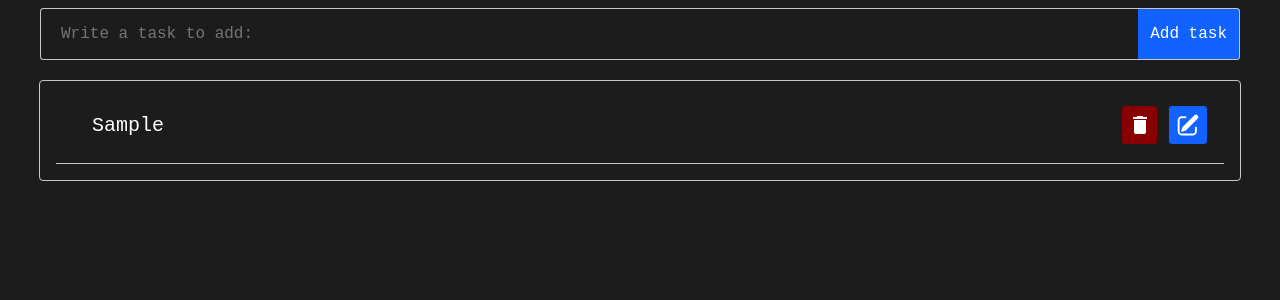
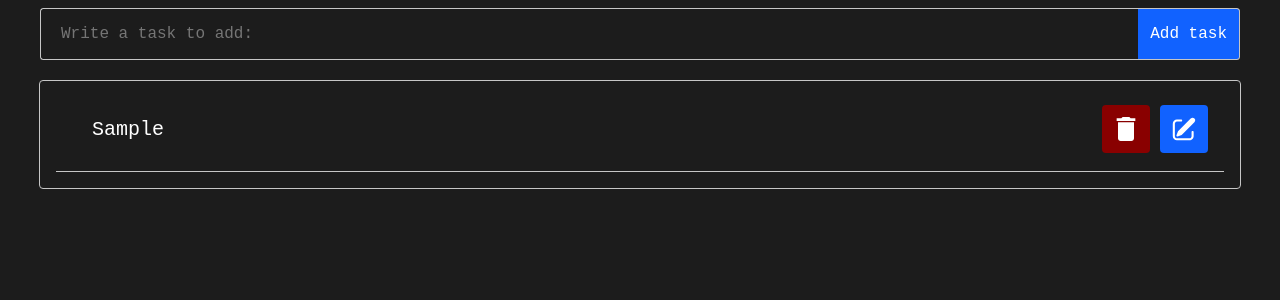
Before and after one commit to ZakharovVladyslav/to-do-app, a React (Create React App) app: page / in a window 1280 px wide. Both pictures are taken after typing "Sample" into the empty fields and a click on the button "Add task". Shown: the top 300 px of the page. Built offline with nearby package versions, Linux system fonts and the light colour scheme.

Commit message:
add: icon button

```diff
--- a/src/App.js
+++ b/src/App.js
@@ -4,6 +4,7 @@ import Button from "./components/Button";
 import Divider from "./components/Divider";
 import TrashBinIcon from "./components/Icons/TrashBinIcon";
 import RevriteIcon from "./components/Icons/RevriteIcon";
+import IconButton from "./components/IconButton";
 
 import "./App.css";
 
@@ -99,21 +100,19 @@ function App() {
                                 placeholder={""}
                             />
 
-                            <Button
-                                type="trash-bin-icon"
+                            <IconButton
+                                type="destructive"
                                 onClick={() => removeToDo(task.id)}
                                 hidden={false}
-                            >
-                                <TrashBinIcon />
-                            </Button>
+                                icon={<TrashBinIcon />}
+                            />
 
-                            <Button
-                                type="revrite-icon"
+                            <IconButton
+                                type="default"
                                 onClick={() => changeToDo(task.id)}
                                 hidden={false}
-                            >
-                                <RevriteIcon />
-                            </Button>
+                                icon={<RevriteIcon />}
+                            />
                         </li>
 
                         <Divider />
--- a/src/components/Button/Button.css
+++ b/src/components/Button/Button.css
@@ -45,32 +45,6 @@
     gap: 2px;
 }
 
-.trash-bin-icon svg {
-    background-color: #890000;
-}
-
-.revrite-icon {
-    cursor: pointer;
-    display: flex;
-    flex-direction: row;
-    align-items: center;
-    justify-content: center;
-
-    height: 2.5rem;
-    width: 2.5rem;
-
-    border: 0.0625rem solid #1c1c1c;
-    border-radius: 0.25rem;
-
-    background: #1162ff;
-    padding: 0.5rem;
-    gap: 2px;
-}
-
-.revrite-icon svg {
-    background-color: #1162ff;
-}
-
 .button.constructive {
     background-color: green;
 
--- /dev/null
+++ b/src/components/IconButton/IconButton.css
@@ -0,0 +1,50 @@
+.icon-button {
+    display: block;
+
+    padding: 0.75rem;
+
+    border: none;
+    border-radius: 0.25rem;
+
+    display: flex;
+    justify-content: center;
+    align-items: center;
+
+    & svg {
+        fill: white;
+
+        height: 1.5rem;
+        width: 1.5rem;
+
+        background-color: transparent;
+    }
+
+    &:hover {
+        cursor: pointer;
+    }
+}
+
+.icon-button.hidden {
+    display: none;
+}
+
+.icon-button.default {
+    background-color: #1162ff;
+
+    transition: background-color 0.1s ease-in-out;
+
+    &:hover {
+        transition: background-color 0.1s ease-in-out;
+        background-color: #7ca9ff;
+    }
+}
+
+.icon-button.destructive {
+    background-color: #890000;
+    transition: background-color 0.1s ease-in-out;
+
+    &:hover {
+        background-color: #ff5b5b;
+        transition: background-color 0.1s ease-in-out;
+    }
+}
--- /dev/null
+++ b/src/components/IconButton/index.jsx
@@ -0,0 +1,24 @@
+import "./IconButton.css";
+import React from "react";
+
+export default function IconButton({ icon, disabled, onClick, hidden, type }) {
+    const handleClick = (e) => {
+        e.preventDefault();
+
+        if (onClick) onClick();
+    };
+
+    return (
+        <button
+            onClick={handleClick}
+            disabled={disabled}
+            className={`
+                icon-button
+                ${hidden ? "hidden" : ""}
+                ${type}
+            `}
+        >
+            {icon}
+        </button>
+    );
+}
```
